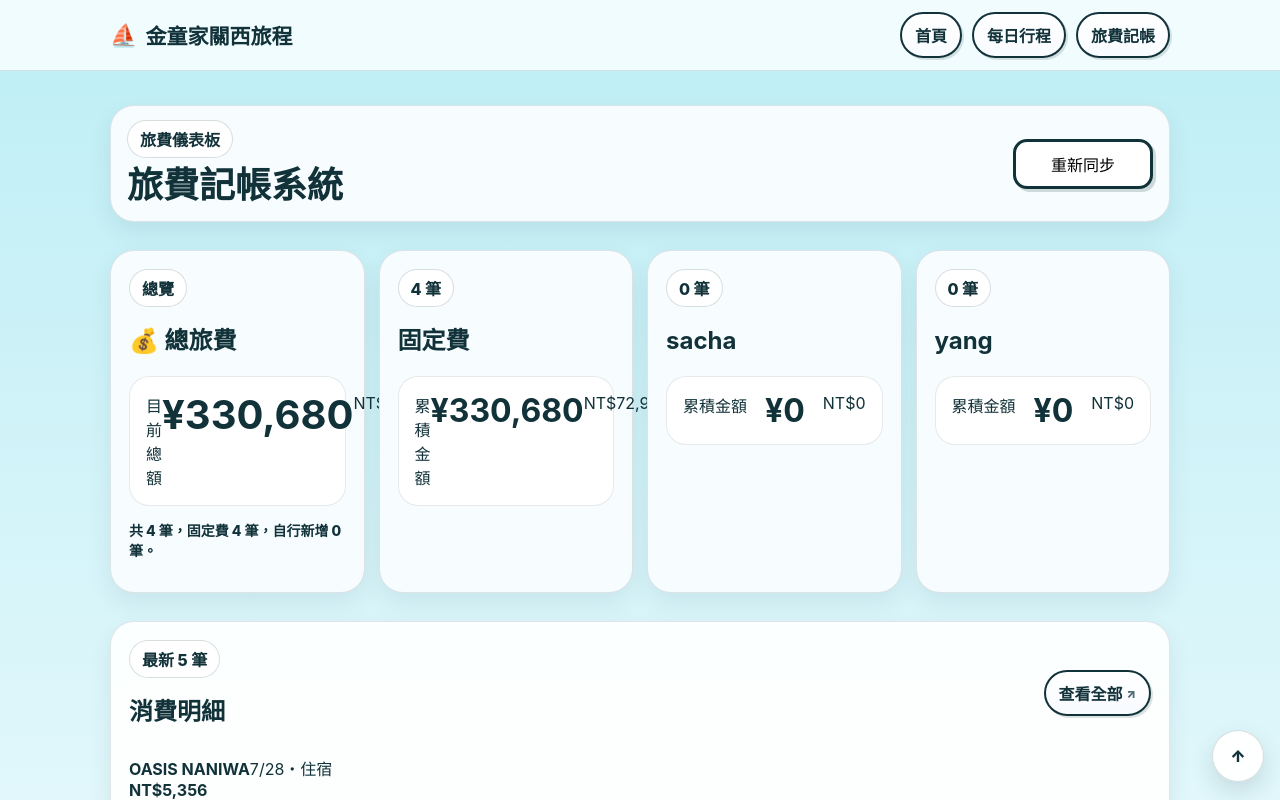
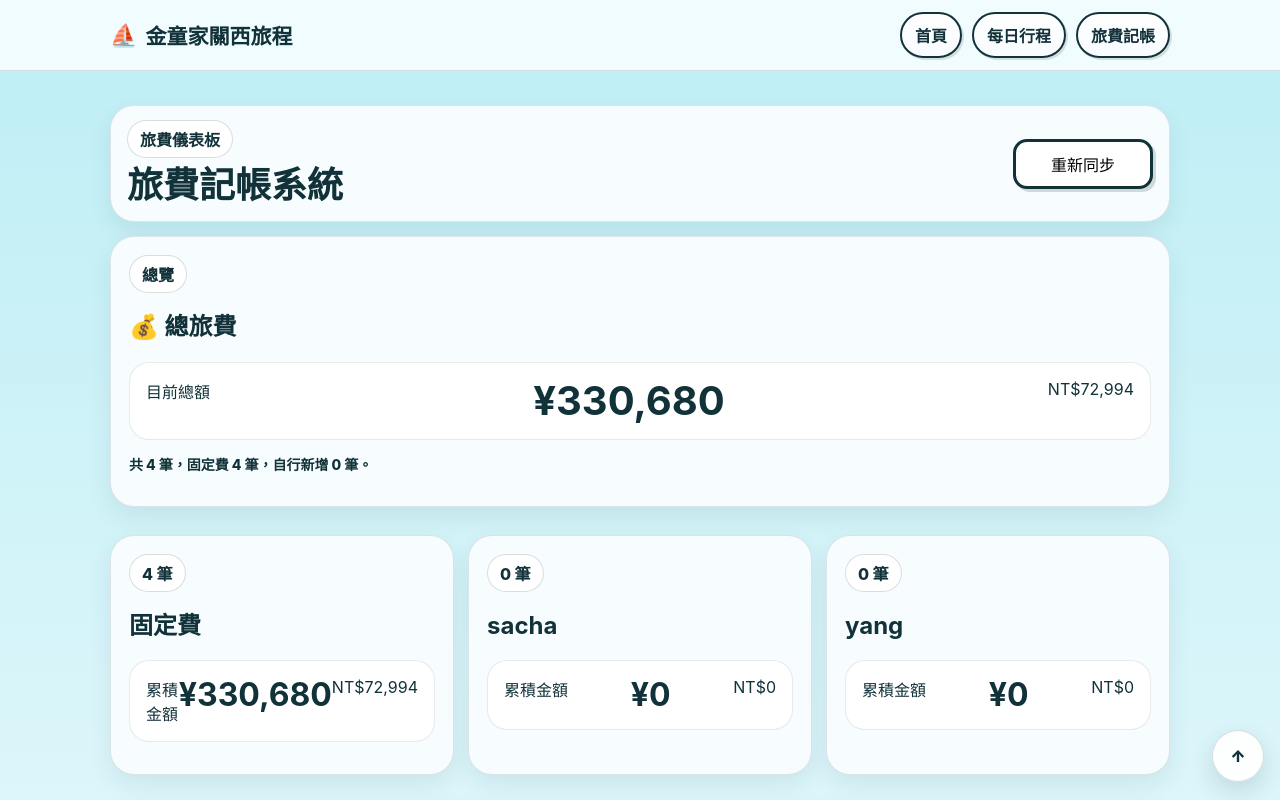
Before and after one commit to sacha693/my-storyjs-app, a React (Vite) app: page /my-storyjs-app/expense in a window 1280 px wide. Shown: the top 800 px of the page. Built offline with nearby package versions, Linux system fonts and the light colour scheme; no server answers; the database is empty.

Commit message:
Split expense stats into total and breakdown sections

```diff
--- a/src/components/ExpenseStats.tsx
+++ b/src/components/ExpenseStats.tsx
@@ -12,9 +12,8 @@ function twd(value: number) {
   return `NT$${Math.round(value).toLocaleString()}`
 }
 
-export function ExpenseStats() {
+function useExpenseStats() {
   const { expenses } = useExpenses()
-
   const totalJpy = expenses.reduce((sum, item) => sum + safeAmount(item.jpy), 0)
   const totalTwd = expenses.reduce((sum, item) => sum + safeAmount(item.twd), 0)
   const fixedCount = expenses.filter((expense) => expense.fixed).length
@@ -31,12 +30,17 @@ export function ExpenseStats() {
     count: expenses.filter((expense) => expense.createdBy === name).length
   }))
 
+  return { expenses, totalJpy, totalTwd, fixedCount, flexibleCount, family }
+}
+
+export function ExpenseTotalStats() {
+  const { expenses, totalJpy, totalTwd, fixedCount, flexibleCount } = useExpenseStats()
+
   return (
-    <section className="grid expenseStatsGrid">
-      <article className="card expenseStatCard expenseStatPrimary">
+    <section className="card expenseStatCard expenseStatPrimary">
       <span className="badge">總覽</span>
       <h2>💰 總旅費</h2>
-        <div className="summaryTotal">
+      <div className="summaryTotal summaryTotalMain">
         <span>目前總額</span>
         <strong>{yen(totalJpy)}</strong>
         <span>{twd(totalTwd)}</span>
@@ -44,8 +48,15 @@ export function ExpenseStats() {
       <p className="miniHint">
         共 {expenses.length} 筆，固定費 {fixedCount} 筆，自行新增 {flexibleCount} 筆。
       </p>
-      </article>
+    </section>
+  )
+}
 
+export function ExpenseBreakdownStats() {
+  const { family } = useExpenseStats()
+
+  return (
+    <section className="grid expenseStatsGrid">
       {family.map((member) => (
         <article className="card expenseStatCard" key={member.name}>
           <span className="badge">{member.count} 筆</span>
@@ -60,3 +71,12 @@ export function ExpenseStats() {
     </section>
   )
 }
+
+export function ExpenseStats() {
+  return (
+    <>
+      <ExpenseTotalStats />
+      <ExpenseBreakdownStats />
+    </>
+  )
+}
```
Lines whose indentation alone changed are shown as unchanged.
